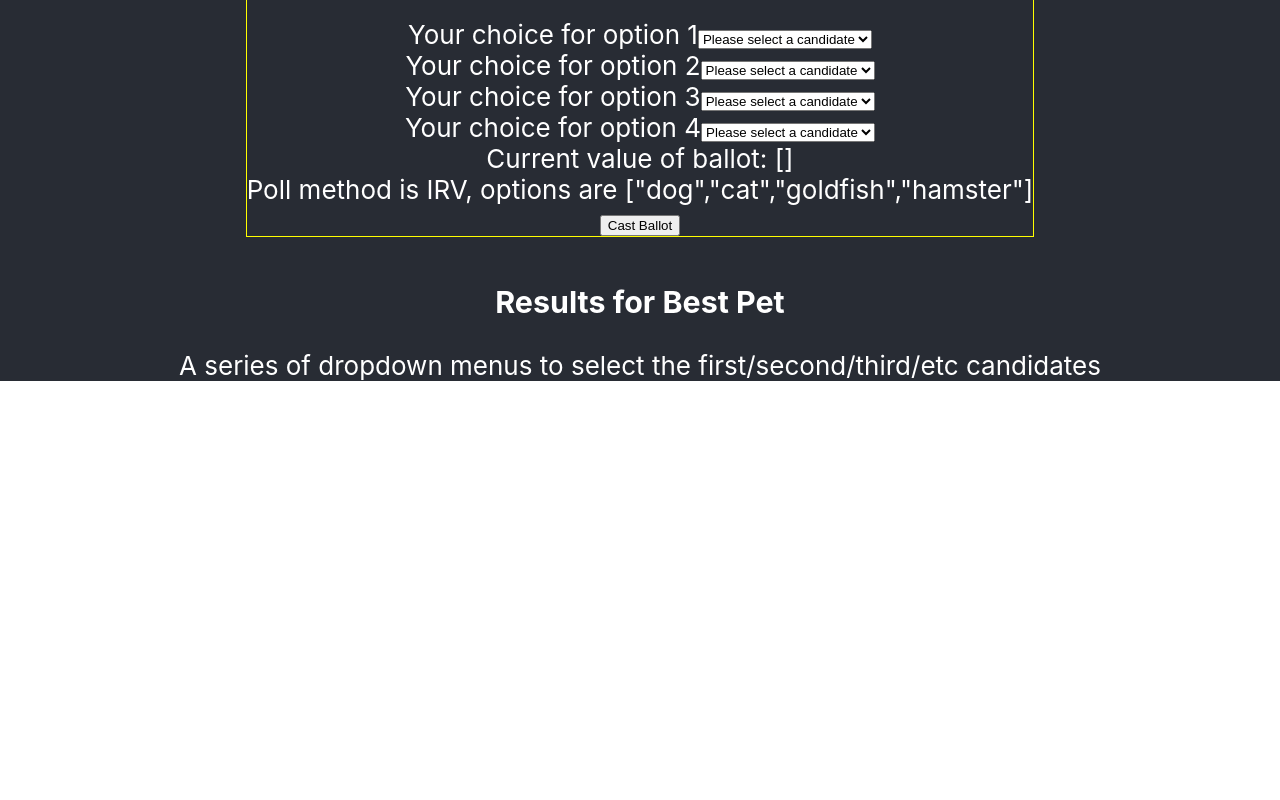
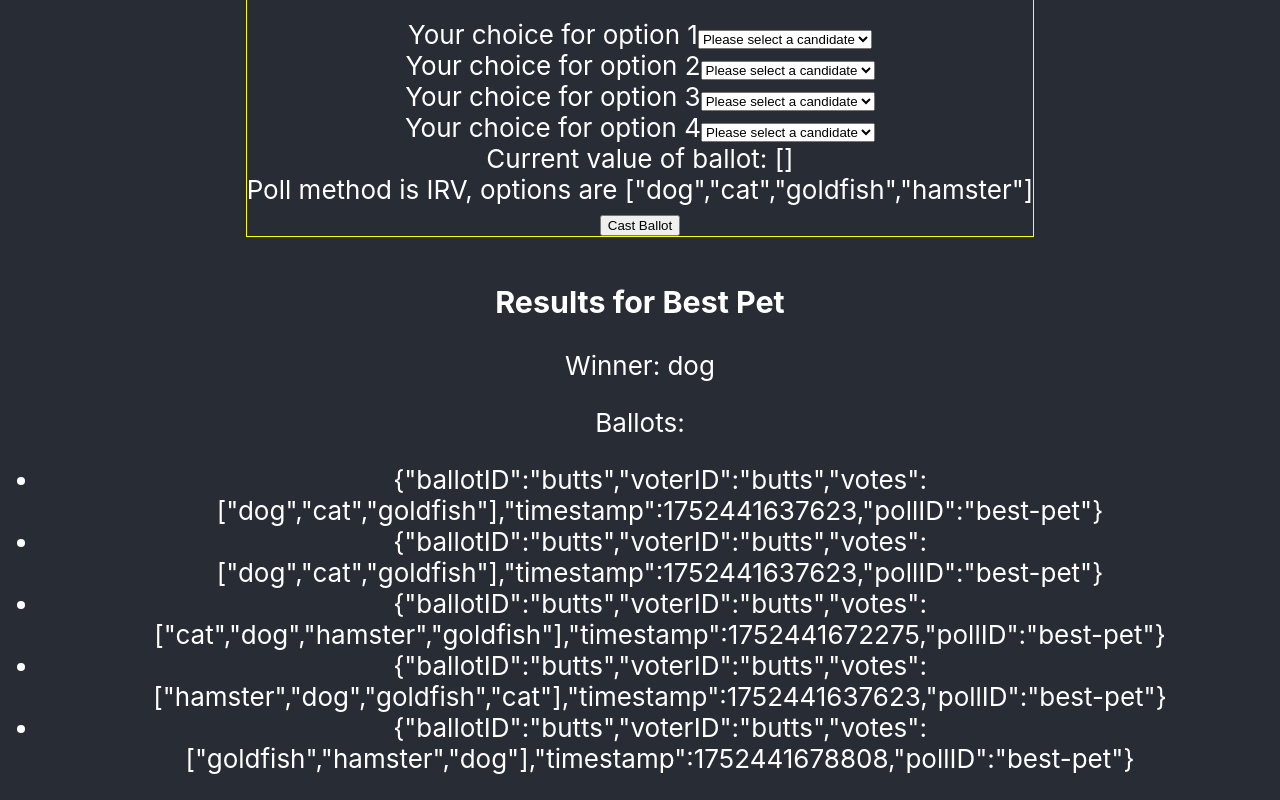
Before and after one commit to darthbob88/voting-app, a React (Create React App) app: page / in a window 1280 px wide. Shown: the part 617-1417 px from the top of the page. Before the commit the page ends 998 px from the top, so only its background shows below. Built offline with nearby package versions, Linux system fonts and the light colour scheme.

Commit message:
Implemented actual IRV evaluation

```diff
--- a/src/App.tsx
+++ b/src/App.tsx
@@ -81,8 +81,9 @@ function App() {
     ],
     "ballots": [
       { "ballotID": "butts", "voterID": "butts", "votes": ["dog", "cat", "goldfish"], "timestamp": 1752441637623, "pollID": "best-pet" },
-      { "ballotID": "butts", "voterID": "butts", "votes": ["cat", "dog", "goldfish"], "timestamp": 1752441672275, "pollID": "best-pet" },
-      { "ballotID": "butts", "voterID": "butts", "votes": ["hamster","dog", "cat", "goldfish"], "timestamp": 1752441637623, "pollID": "best-pet" },
+      { "ballotID": "butts", "voterID": "butts", "votes": ["dog", "cat", "goldfish"], "timestamp": 1752441637623, "pollID": "best-pet" },
+      { "ballotID": "butts", "voterID": "butts", "votes": ["cat", "dog", "hamster", "goldfish"], "timestamp": 1752441672275, "pollID": "best-pet" },
+      { "ballotID": "butts", "voterID": "butts", "votes": ["hamster", "dog", "goldfish", "cat"], "timestamp": 1752441637623, "pollID": "best-pet" },
       { "ballotID": "butts", "voterID": "butts", "votes": ["goldfish", "hamster", "dog"], "timestamp": 1752441678808, "pollID": "best-pet" }]
   }))
 
--- a/src/components/PollResults/PollResults.tsx
+++ b/src/components/PollResults/PollResults.tsx
@@ -12,7 +12,7 @@ function PollResults({ pollID }: BallotProps) {
         return <div>Invalid poll ID {pollID}</div>;
     }
 
-
+    // TODO: If I ever get plugins working right, this will have to be attached to the plugins.
     const renderResults = (ballots: Ballot[], method: string, options: string[]) => {
         if (method === "FPTP") {
             const result = new Map<string, number>();
@@ -20,7 +20,7 @@ function PollResults({ pollID }: BallotProps) {
             let curLeader = options[0];
             ballots.reduce((acc, cur) => {
                 const choice = cur.votes as string;
-                if (!options.includes( choice))
+                if (!options.includes(choice))
                     throw new Error(`Invalid ballot ID ${cur.ballotID}: ${choice} is not a valid option`);
 
                 const currVal = acc.get(choice) ?? 0;
@@ -35,13 +35,89 @@ function PollResults({ pollID }: BallotProps) {
                 <br />
                 Detailed result:
                 <ol>
-                {
-                    [...result.entries()].sort((a, b) => b[1] - a[1]).map(candidate => <li key={candidate[0]}>{candidate[0]} - {candidate[1]} votes</li>)
-                }
+                    {
+                        [...result.entries()].sort((a, b) => b[1] - a[1]).map(candidate => <li key={candidate[0]}>{candidate[0]} - {candidate[1]} votes</li>)
+                    }
                 </ol>
             </div>
         } else if (method === "IRV") {
-            return <div className={styles.ballot}> A series of dropdown menus to select the first/second/third/etc candidates</div>
+            /*
+            Map each candidate to a list of their ballots
+            Track removed candidates with a Set
+            while (there isn't a candidate with a strict majority of votes) {
+                find the candidate with the fewest votes and add them to the Set of removed candidates
+                Pull out their list of ballots and remove the losing candidates from each ballot
+                Add ballots to their new top candidate, updating currentLeader as needed.
+            }
+
+            Possibility to consider: If we drop candidate D and apply their ballot to candidate C, what happens if somebody voted [C, D]?
+            */
+            const threshold = ballots.length / 2;
+            const result = new Map<string, Ballot[]>();
+            const droppedCandidates = new Set<string>();
+
+            ballots.forEach(singleBallot => {
+                const firstChoice = singleBallot.votes[0];
+                // if (!result.has(firstChoice)) throw new Error(`Invalid ballot ID ${singleBallot.ballotID}: ${firstChoice} is not a valid option`);
+                const firstChoiceBallots = result.get(firstChoice) ?? [];
+                result.set(firstChoice, [...firstChoiceBallots, singleBallot]);
+            });
+            console.log("After first pass:");
+            console.table(result);
+
+            let curLeader = options[0];
+            let curLeaderLength = (result.get(curLeader) ?? []).length;
+            let curLoser = curLeader;
+            let curLoserLength = curLeaderLength;
+            for (const [key, val] of result.entries()) {
+                if (val.length < curLoserLength) {
+                    curLoser = key;
+                    curLoserLength = val.length;
+                }
+                if (val.length > curLeaderLength) {
+                    curLeader = key;
+                    curLeaderLength = val.length;
+                }
+            }
+
+            while (curLeaderLength < threshold) {
+                // Drop the current loser and transfer their ballots.
+                console.log(`No winner yet, dropping ${curLoser}`);
+                droppedCandidates.add(curLoser);
+                const transferredBallots = result.get(curLoser) ?? [];
+                for (const singleBallot of transferredBallots) {
+                    const cleanedBallot = singleBallot.votes.filter((option: string) => !droppedCandidates.has(option));
+                    const newChoice = cleanedBallot[0];
+                    const newChoiceBallots = result.get(newChoice) ?? [];
+                    result.set(newChoice, [...newChoiceBallots, singleBallot]);
+                }
+
+                result.delete(curLoser);
+                curLoserLength = threshold;
+                for (const [key, val] of result.entries()) {
+                    if (val.length <= curLoserLength) {
+                        curLoser = key;
+                        curLoserLength = val.length;
+                    }
+                    if (val.length >= curLeaderLength) {
+                        curLeader = key;
+                        curLeaderLength = val.length;
+                    }
+                }
+
+                console.log(`Current leader: ${curLeader}; current loser: ${curLoser}`);
+                console.table(result);
+            }
+
+
+            return <div className={styles.ballot}>
+            <p>Winner: {curLeader}</p>
+                <div>Ballots:
+                    <ul>
+                        {ballots.map(singleBallot => (<li key={singleBallot.ballotID}>{JSON.stringify(singleBallot)}</li>))}
+                    </ul>
+                </div>
+            </div>
         } else {
             return null;
         }
```
Also changed, not shown: 1 other file (tests, documents, lock files or other folders).
